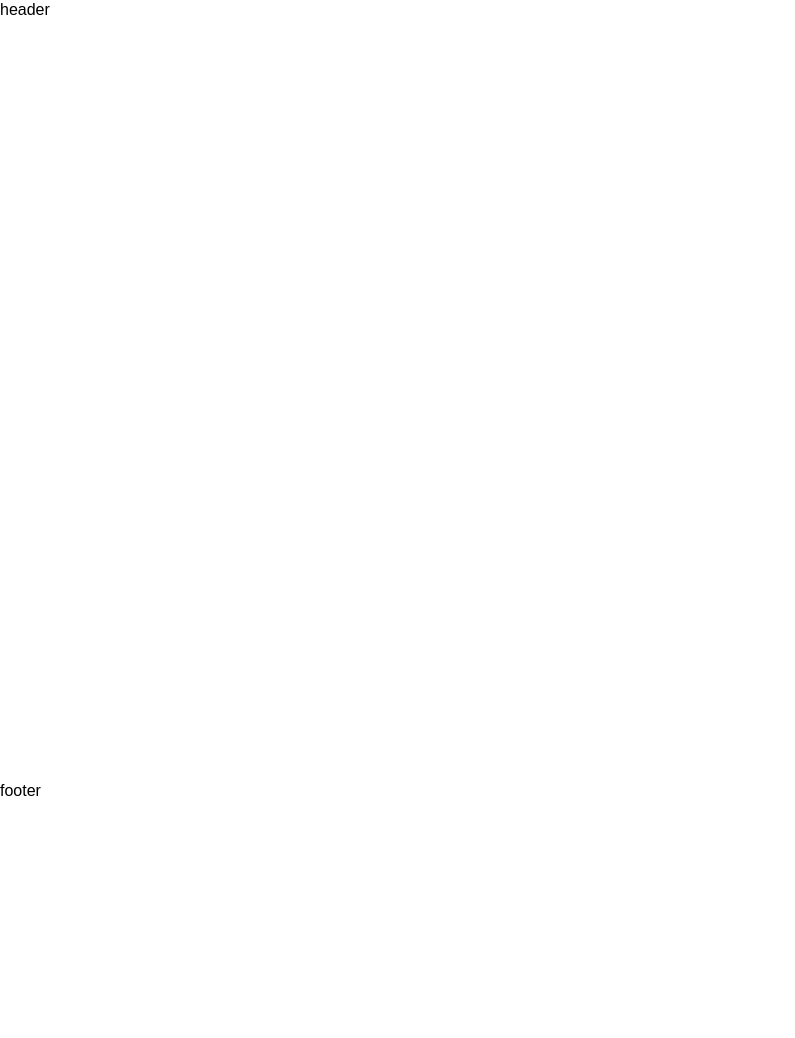
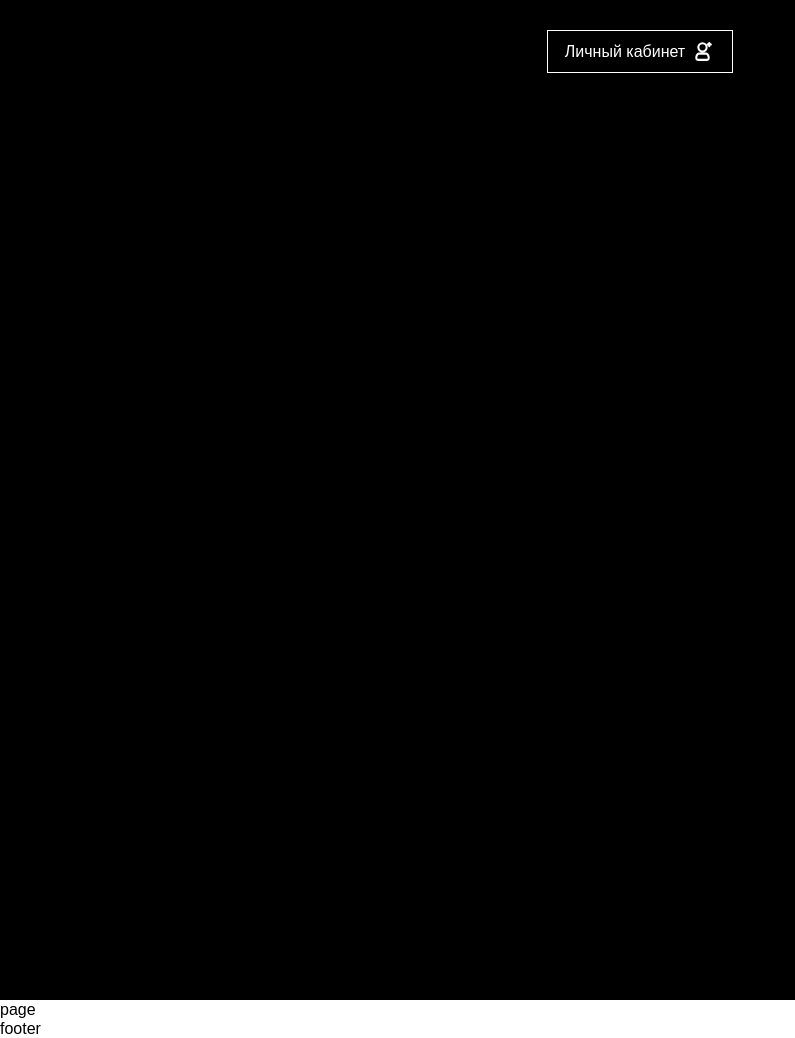
Before and after one commit to Binatik/tech-pab, a React app: page / in a window 1280 px wide. Shown: the whole page, without its empty margins (0-795 px from the left). Before the commit the page ends 800 px from the top, so only its background shows below. Built offline with nearby package versions, Linux system fonts and the light colour scheme.

Commit message:
Компонент Link, тестовая фича авторизации

```diff
--- a/package.json
+++ b/package.json
@@ -10,8 +10,10 @@
     "preview": "vite preview"
   },
   "dependencies": {
+    "classnames": "^2.3.2",
     "react": "^18.2.0",
-    "react-dom": "^18.2.0"
+    "react-dom": "^18.2.0",
+    "vite-plugin-svgr": "^3.2.0"
   },
   "devDependencies": {
     "@types/react": "^18.2.14",
--- a/src/app/main.tsx
+++ b/src/app/main.tsx
@@ -1,11 +1,14 @@
 import ReactDOM from 'react-dom/client'
 import { Tech } from '../page/Tech'
+import { Login } from '../features'
 import '../app/styles/reset.css'
 import '../app/styles/global.css'
 
 ReactDOM.createRoot(document.getElementById('root')!).render(
 	<div className="wrapper">
-		<header className="header">header</header>
+		<header className="header test">
+			<Login />
+		</header>
 		<main className="page">
 			<Tech />
 		</main>
--- a/src/app/styles/global.css
+++ b/src/app/styles/global.css
@@ -1,5 +1,5 @@
 :root {
-	--color-bg-primary: #0051ff;
+	--color-bg-primary: #0566fa;
 	--color-bg-secondary: #f95d51;
 	--color-link: #00c6f2;
 	--color-white: #fff;
@@ -30,6 +30,18 @@ body,
 	min-height: 100%;
 }
 
+.header {
+	background-color: var(--color-black);
+	min-height: 1000px;
+}
+
+.test {
+	padding-top: 30px;
+	display: flex;
+	flex-direction: column;
+	align-items: center;
+}
+
 .page {
 	flex: 1 0 auto;
 }
--- /dev/null
+++ b/src/custom.d.ts
@@ -0,0 +1,6 @@
+declare module '*.svg' {
+	import React = require('react')
+	export const ReactComponent: React.FC<React.SVGProps<SVGSVGElement>>
+	const src: string
+	export default src
+}
--- /dev/null
+++ b/src/entities/Link/Link.module.css
@@ -0,0 +1,48 @@
+/* Скелет */
+
+.link {
+	text-decoration: none;
+	display: inline-flex;
+	text-align: center;
+	justify-content: center;
+	align-items: center;
+	transition: 0.3s color, 0.3s background, 0.3s border;
+}
+
+.link_size {
+	padding: 8px 17px;
+}
+
+.link_primary {
+	border: 1px solid var(--color-white);
+	color: var(--color-white);
+	background: transparent;
+}
+
+/* Компьютерное устройство L */
+@media (min-width: 62rem) {
+}
+
+/* Мобильные устройства MD */
+@media (min-width: 48rem) {
+}
+
+/* Мобильные устройства sm */
+@media (min-width: 36rem) {
+}
+
+@media (hover: hover) {
+	/* when hover is supported */
+	.link_primary:hover {
+		border: 1px solid var(--color-bg-primary);
+		background: var(--color-bg-primary);
+	}
+}
+
+@media (hover: none) {
+	/* when hover is supported */
+	.link_primary:active {
+		border: 1px solid var(--color-bg-primary);
+		background: var(--color-bg-primary);
+	}
+}
--- /dev/null
+++ b/src/entities/Link/Link.tsx
@@ -0,0 +1,19 @@
+import classNames from 'classnames'
+import { IButtonProps } from './Link.interface'
+import styles from './Link.module.css'
+
+function Link({ children, mode, size, href, className, ...props }: IButtonProps) {
+	return (
+		<a
+			href={href}
+			className={classNames(styles.link, className, {
+				[styles.link_primary]: mode === 'primary',
+				[styles.link_size]: size === 'medium',
+			})}
+			{...props}>
+			{children}
+		</a>
+	)
+}
+
+export { Link }
--- /dev/null
+++ b/src/entities/index.ts
@@ -0,0 +1 @@
+export * from './Link/Link'
--- /dev/null
+++ b/src/features/Login/Login.module.css
@@ -0,0 +1,10 @@
+.login {
+	fill: #fff;
+	gap: 5px;
+}
+
+.login > svg {
+	width: 25px;
+	height: 25px;
+	stroke-width: 2px;
+}
--- /dev/null
+++ b/src/features/Login/Login.tsx
@@ -0,0 +1,17 @@
+import { Link } from '../../entities'
+import { ReactComponent as UserSvg } from '../../assets/user.svg'
+import styles from './Login.module.css'
+
+function Login() {
+	function loginAccaunt(): void {
+		console.log('Вы тестово авторизавались')
+	}
+	return (
+		<Link onClick={loginAccaunt} className={styles.login} href="#" mode="primary" size="medium">
+			<p>Личный кабинет</p>
+			<UserSvg />
+		</Link>
+	)
+}
+
+export { Login }
--- /dev/null
+++ b/src/features/index.ts
@@ -0,0 +1 @@
+export * from './Login/Login'
--- a/src/page/Tech.tsx
+++ b/src/page/Tech.tsx
@@ -1,5 +1,5 @@
 function Tech() {
-	return <></>
+	return <>page</>
 }
 
 export { Tech }
--- a/tsconfig.json
+++ b/tsconfig.json
@@ -20,6 +20,6 @@
 		"noUnusedParameters": true,
 		"noFallthroughCasesInSwitch": true
 	},
-  "include": ["src"],
+	"include": ["src", "eslintrc.cjs"],
 	"references": [{ "path": "./tsconfig.node.json" }]
 }
--- a/vite.config.ts
+++ b/vite.config.ts
@@ -1,7 +1,8 @@
 import { defineConfig } from 'vite'
 import react from '@vitejs/plugin-react-swc'
+import svgr from 'vite-plugin-svgr'
 
 // https://vitejs.dev/config/
 export default defineConfig({
-  plugins: [react()],
+	plugins: [react(), svgr()],
 })
```
Also changed, not shown: src/entities/Link/Link.interface.ts (added, +9 -0 lines), .eslintrc.cjs, src/assets/user.svg (added), 2 other files. Lines whose indentation alone changed are shown as unchanged.
